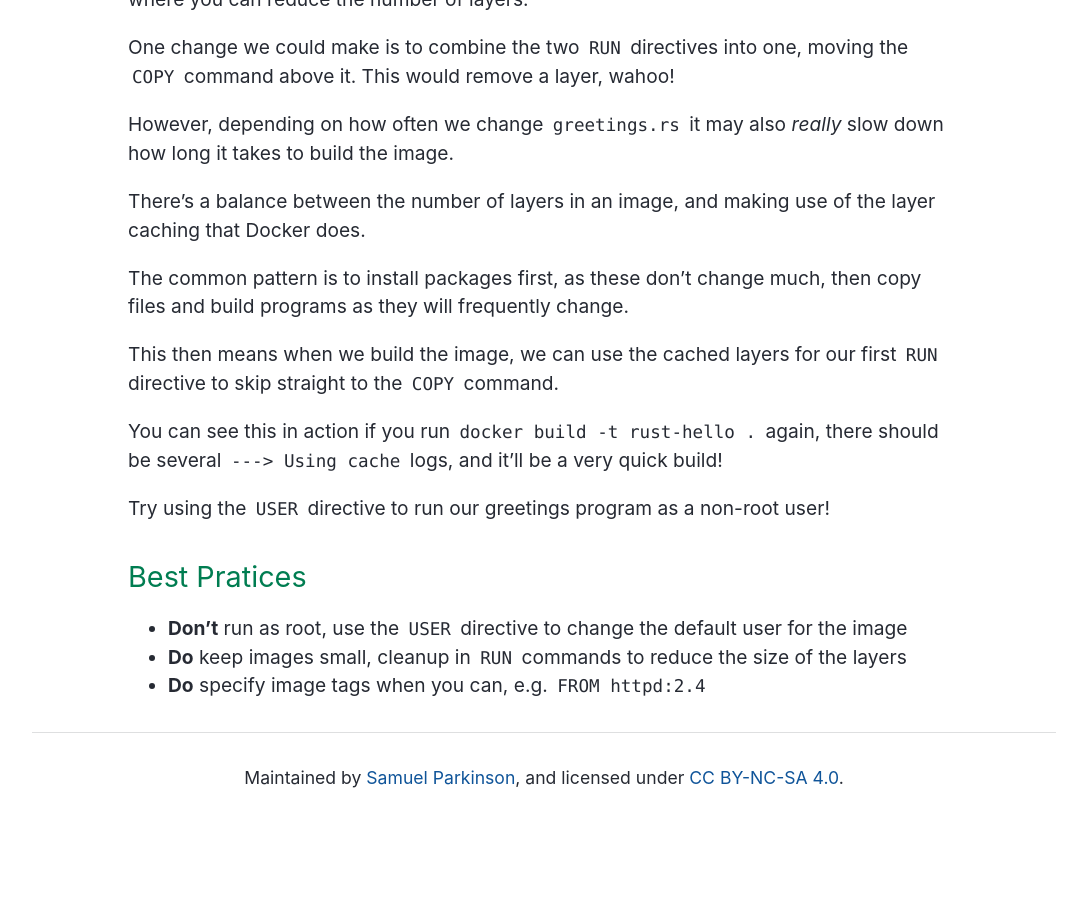
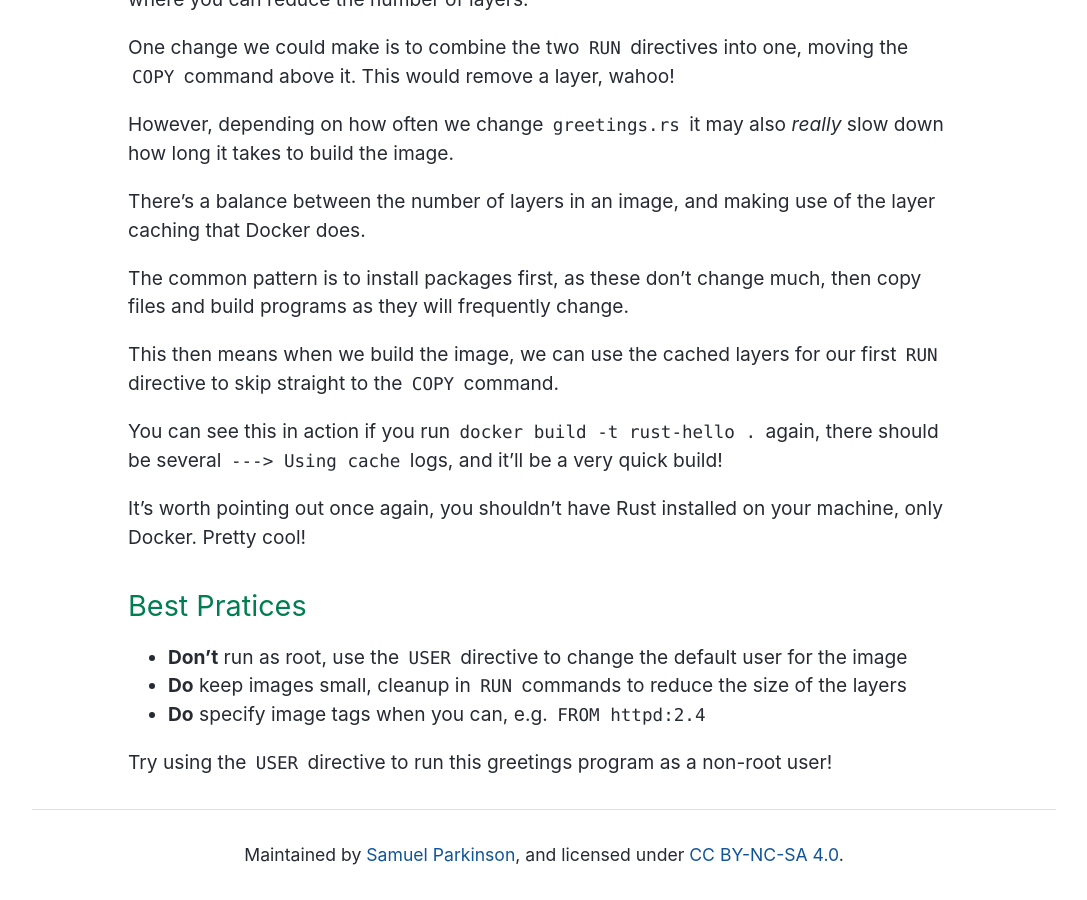
Before and after one commit to sjparkinson/uncomplicated.systems, a Jekyll site: the page built from _posts/2018-06-05-docker-0110-dockerfiles-and-volumes.md, in a window 1280 px wide and 900 px high, scrolled down 8988 px. Shown: the whole window, without its empty margins (96-1183 px from the left). Built offline with Jekyll 4.4.1, drawn with Linux system fonts in a browser that asks for light colours; before the commit the page ends 9812 px from its top, so only the background shows below that.

Commit message:
Update 2018-06-05-docker-0110-dockerfiles-and-volumes.md

```diff
--- a/_posts/2018-06-05-docker-0110-dockerfiles-and-volumes.md
+++ b/_posts/2018-06-05-docker-0110-dockerfiles-and-volumes.md
@@ -287,10 +287,13 @@ This then means when we build the image, we can use the cached layers for our fi
 
 You can see this in action if you run `docker build -t rust-hello .` again, there should be several `---> Using cache` logs, and it'll be a very quick build!
 
-Try using the `USER` directive to run our greetings program as a non-root user!
+It's worth pointing out once again, you shouldn't have Rust installed on your machine, only Docker. Pretty cool!
 
 ## Best Pratices
 
 - **Don't** run as root, use the `USER` directive to change the default user for the image
 - **Do** keep images small, cleanup in `RUN` commands to reduce the size of the layers
 - **Do** specify image tags when you can, e.g. `FROM httpd:2.4`
+
+
+Try using the `USER` directive to run this greetings program as a non-root user!
```
